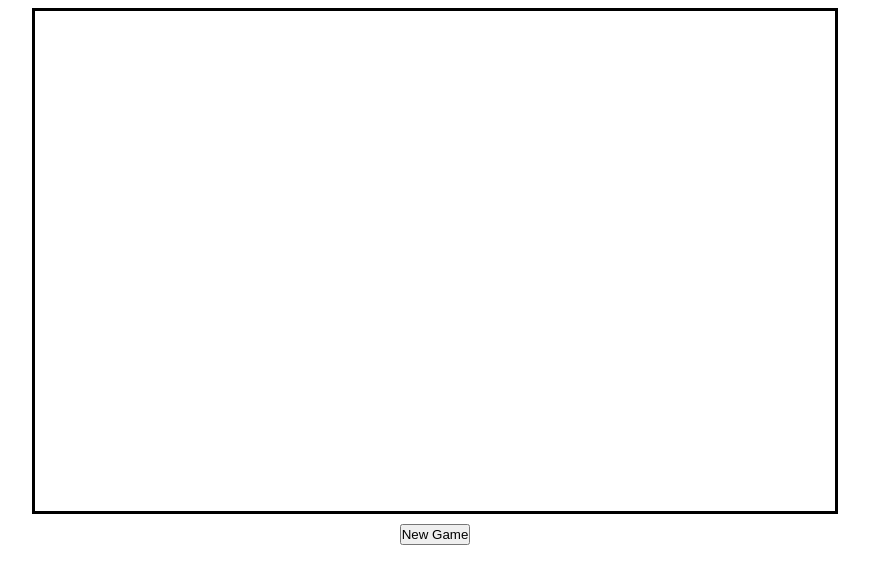
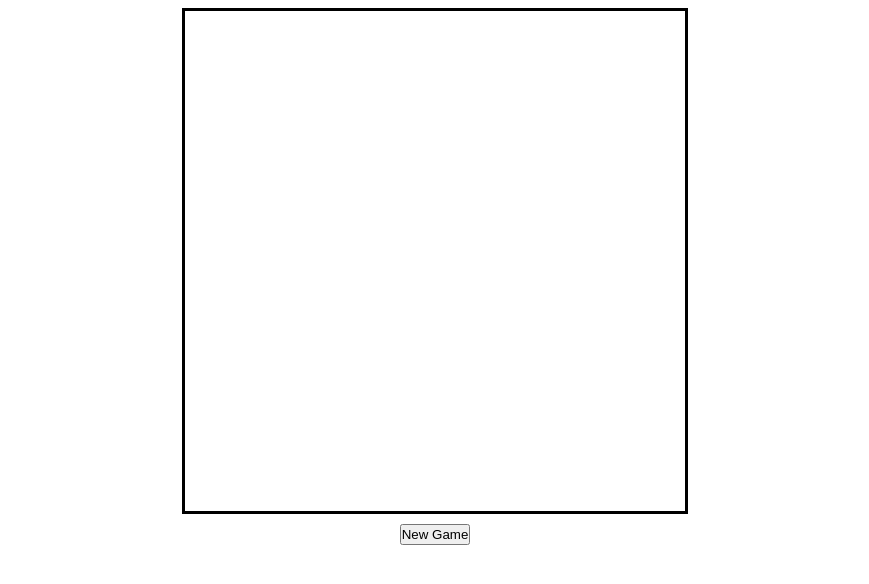
Before and after one commit to Antoine-H/CSC-309-A2, a plain HTML site: page index.html in a window 1280 px wide. Shown: the whole page, without its empty margins (205-1074 px from the left). Drawn offline with Linux system fonts and the light colour scheme.

Commit message:
Test Change
Changed width from 800 to 500.

```diff
--- a/index.html
+++ b/index.html
@@ -9,7 +9,7 @@
 		<link href="style.css" type="text/css" rel="stylesheet" />
 	</head>
 	<body>
-		<canvas id="canvas" width="800" height="500"></canvas>
+		<canvas id="canvas" width="500" height="500"></canvas>
 		<button id="new_game">New Game</button>
 	</body>
 </html>
```
